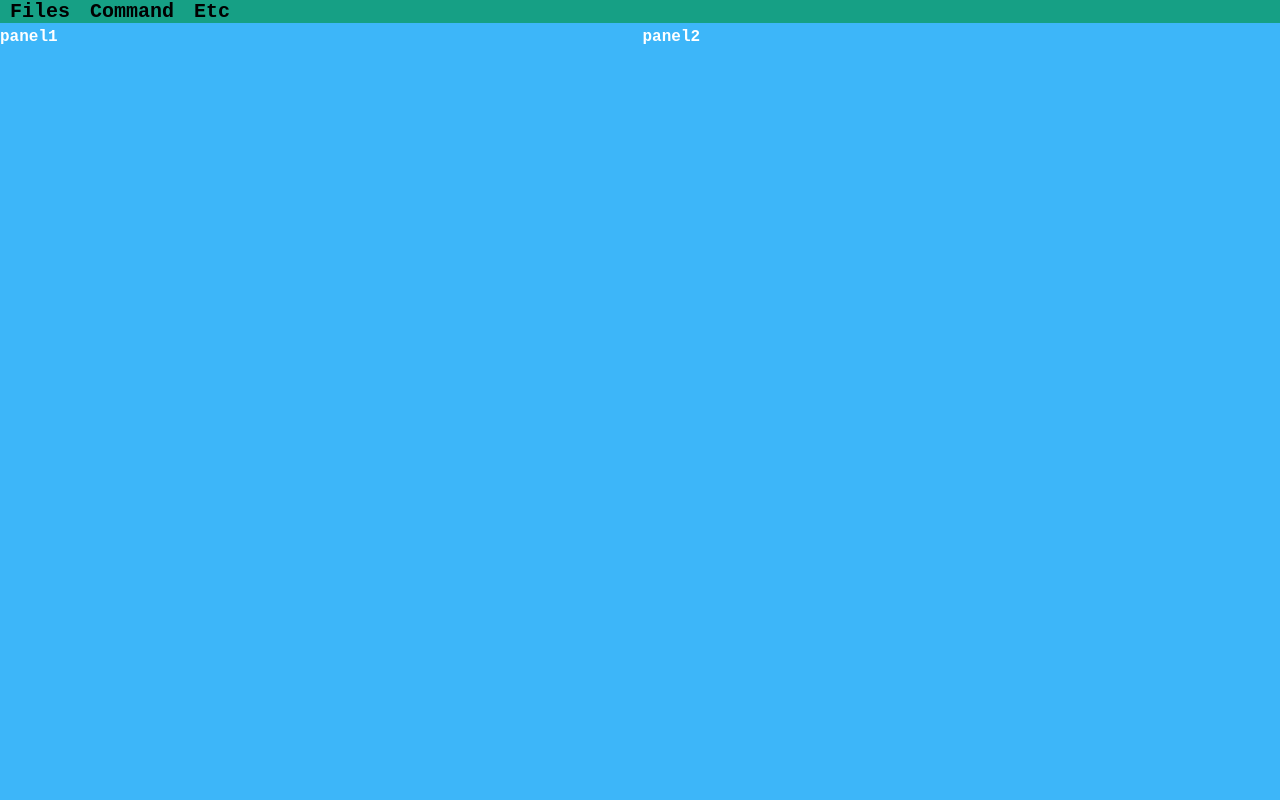
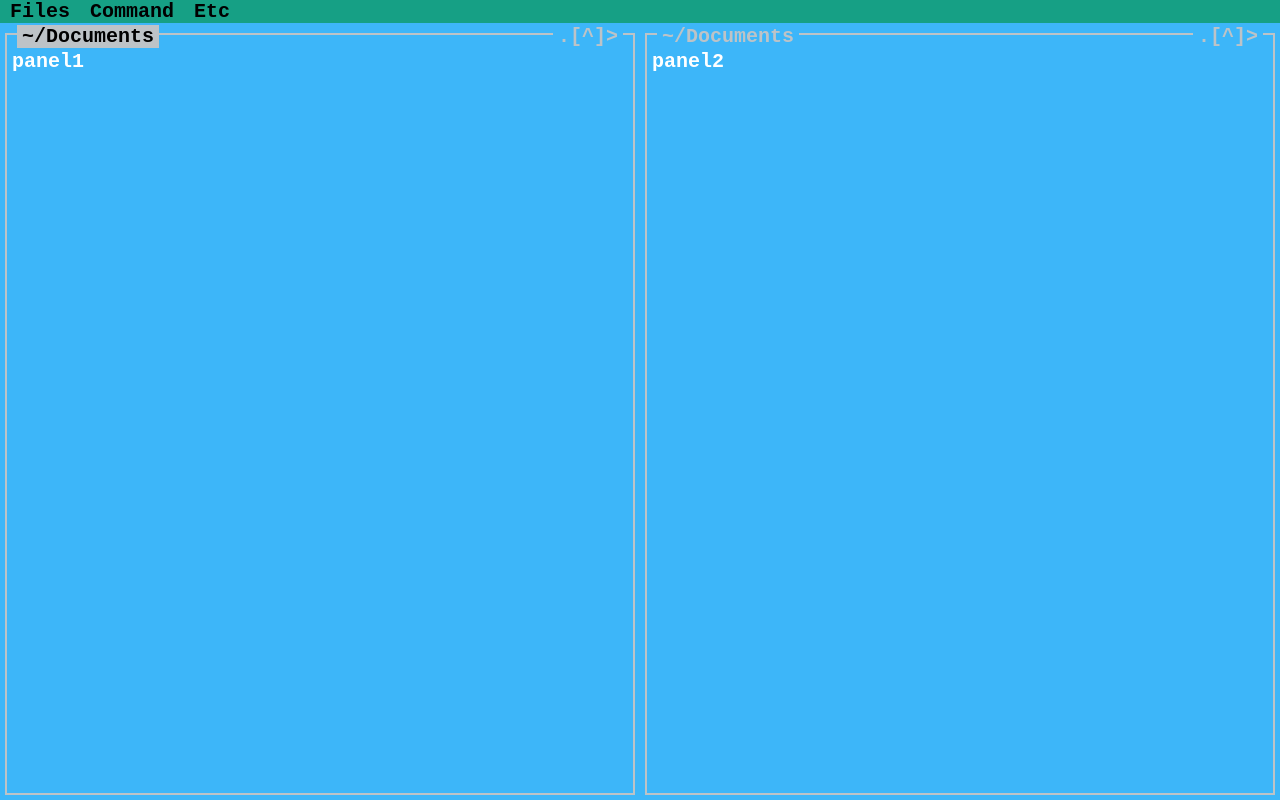
Before and after one commit to igor-yuzkiv/vanilla-lab, a website: page midnight-commander/index.html in a window 1280 px wide. Drawn offline with Linux system fonts and the light colour scheme.

Commit message:
midnight-commander: layout

```diff
--- a/midnight-commander/styles.css
+++ b/midnight-commander/styles.css
@@ -9,7 +9,7 @@
 }
 
 html {
-    font-size: 16px;
+    font-size: 20px;
     font-weight: 600;
     font-family: 'Courier New', Courier, monospace;
     box-sizing: border-box;
@@ -26,13 +26,53 @@ body {
 .container {
     display: grid;
     grid-template-rows: auto 1fr;
-    grid-template-areas: 'top top' 'lPanel rPanle';
-    grid-gap: 5px;
+    grid-template-areas: 'top top' 'lPanel rPanel';
     height: 100%;
+    padding-bottom: 5px;
 }
 
 .top-navigation {
     grid-area: top;
+
+    & .nav-list {
+        display: flex;
+        gap: 20px;
+        padding: 0 10px;
+        margin: 0;
+        list-style-type: none;
+        background-color: var(--green);
+        color: var(--black);
+    }
+}
+
+.panel {
+    position: relative;
+    border-width: var(--border-size);
+    border-color: var(--gray);
+    border-style: solid;
+    margin: 10px 5px 0 5px;
+    padding: 15px 5px 5px 5px;
+
+    &::before,
+    &::after {
+        background-color: var(--primary);
+        color: var(--gray);
+        padding: 0 5px;
+    }
+
+    &::before {
+        content: attr(data-breadcrumb);
+        position: absolute;
+        top: -10px;
+        left: 10px;
+    }
+
+    &::after {
+        content: '.[^]>';
+        position: absolute;
+        top: -10px;
+        right: 10px;
+    }
 }
 
 .panel:first-child {
@@ -40,16 +80,10 @@ body {
 }
 
 .panel:last-child {
-    grid-area: rPanle;
+    grid-area: rPanel;
 }
 
-.nav-list {
-    display: flex;
-    gap: 20px;
-    padding: 0 10px;
-    margin: 0;
-    list-style-type: none;
-    font-size: 20px;
-    background-color: var(--green);
+.panel-active::before {
+    background-color: var(--gray);
     color: var(--black);
 }
```
